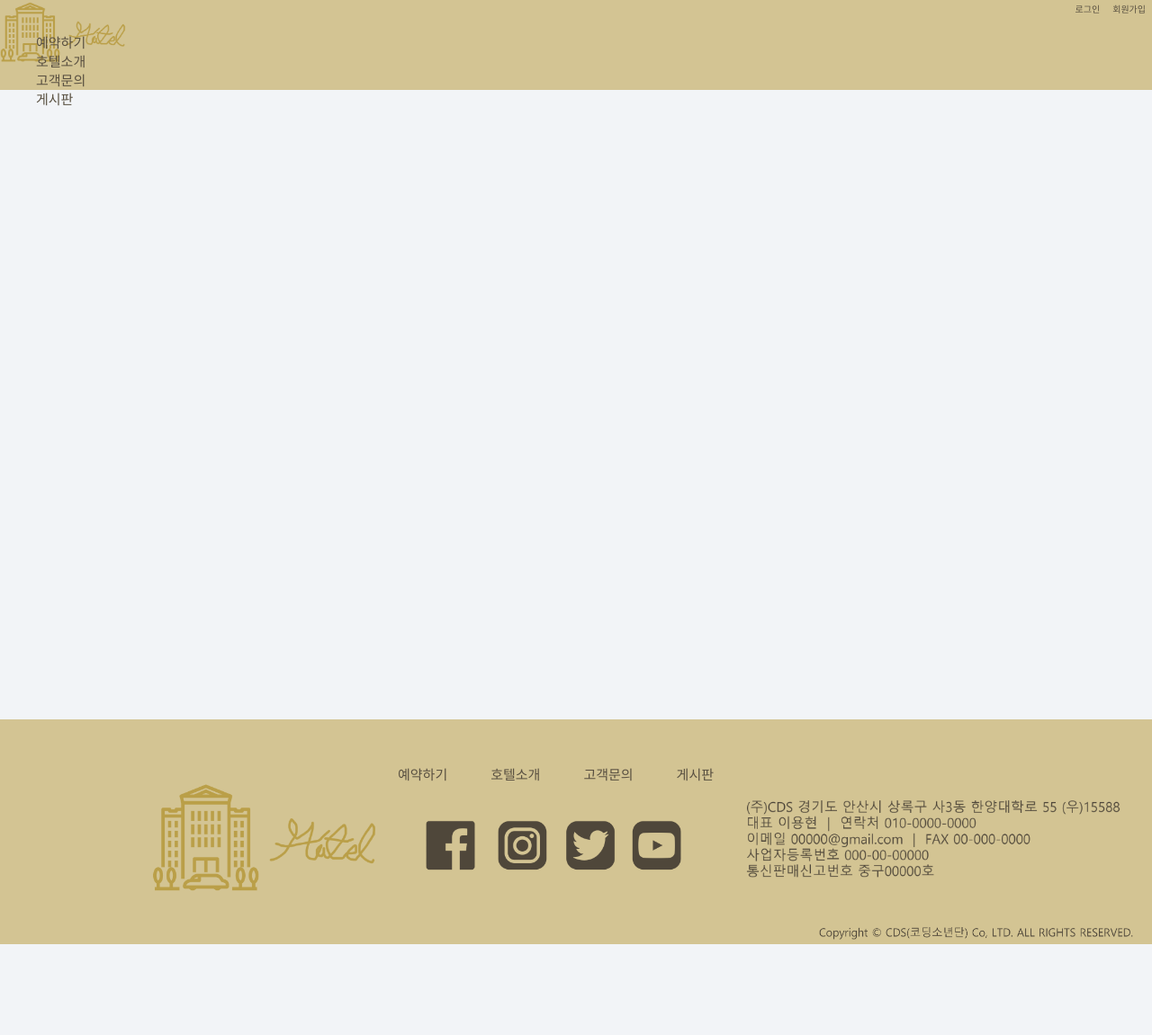
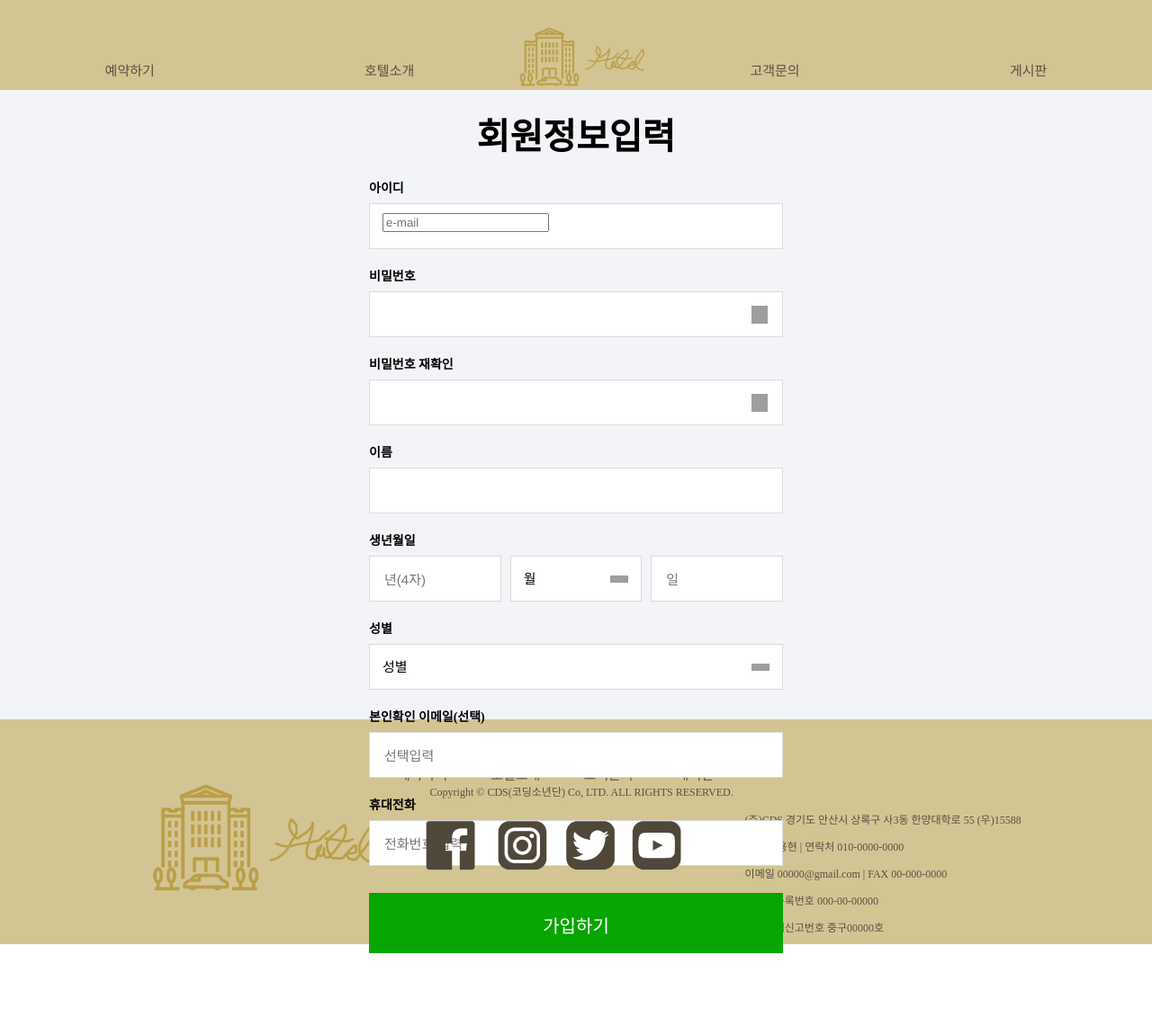
Before and after one commit to A11phaBeta/Database-Hotel-WebSite, a PHP site: the page made by Front Example/signUp.html in a window 1280 px wide. Shown: the whole page at 90% size. Before the commit the page ends 1050 px from the top, so only its background shows below. Run offline with PHP 8.4, Linux system fonts and the light colour scheme; grey boxes are pictures that could not be loaded.

Commit message:
frontend(signUp)

```diff
--- a/Front Example/css/style.css
+++ b/Front Example/css/style.css
@@ -515,3 +515,155 @@
 .sign_up{
   margin-left: 20px;
 }
+
+/***signUppage***/
+#wrapper {
+    position: relative;
+    height: 100%;
+}
+
+#content {
+    position: absolute;
+    left: 50%;
+    transform: translate(-50%);
+    width: 460px;
+}
+
+.signUpTitle{
+  text-align: center;
+  font-size: 40px;
+  font-weight: bolder;
+  margin-top: 20px;
+  margin-bottom: 20px;
+}
+
+
+h3 {
+    margin: 19px 0 8px;
+    font-size: 14px;
+    font-weight: 700;
+}
+
+.box {
+    display: block;
+    width: 100%;
+    height: 51px;
+    border: solid 1px #dadada;
+    padding: 10px 14px 10px 14px;
+    box-sizing: border-box;
+    background: #fff;
+    position: relative;
+}
+
+.int {
+    display: block;
+    position: relative;
+    width: 100%;
+    height: 29px;
+    border: none;
+    background: #fff;
+    font-size: 15px;
+}
+
+input {
+    font-family: Dotum,'돋움',Helvetica,sans-serif;
+}
+
+.box.int_id {
+    padding-right: 110px;
+}
+
+.box.int_pass {
+    padding-right: 40px;
+}
+
+.box.int_pass_check {
+    padding-right: 40px;
+}
+
+.pswdImg {
+    width: 18px;
+    height: 20px;
+    display: inline-block;
+    position: absolute;
+    top: 50%;
+    right: 16px;
+    margin-top: -10px;
+    cursor: pointer;
+}
+
+#bir_wrap {
+    display: table;
+    width: 100%;
+}
+
+#bir_yy {
+    display: table-cell;
+    width: 147px;
+
+}
+
+#bir_mm {
+    display: table-cell;
+    width: 147px;
+    vertical-align: middle;
+}
+
+#bir_dd {
+    display: table-cell;
+    width: 147px;
+}
+
+#bir_mm, #bir_dd {
+    padding-left: 10px;
+}
+
+select {
+    width: 100%;
+    height: 29px;
+    font-size: 15px;
+    background: #fff url(https://static.nid.naver.com/images/join/pc/sel_arr_2x.gif) 100% 50% no-repeat;
+    background-size: 20px 8px;
+    -webkit-appearance: none;
+    display: inline-block;
+    text-align: start;
+    border: none;
+    cursor: default;
+    font-family: Dotum,'돋움',Helvetica,sans-serif;
+}
+
+/* 에러메세지 */
+
+.error_next_box {
+    margin-top: 9px;
+    font-size: 12px;
+    color: red;
+    display: none;
+}
+
+#alertTxt {
+    position: absolute;
+    top: 19px;
+    right: 38px;
+    font-size: 12px;
+    color: red;
+    display: none;
+}
+
+/* 버튼 */
+
+.btn_area {
+    margin: 30px 0 91px;
+}
+
+#btnJoin {
+    width: 100%;
+    padding: 21px 0 17px;
+    border: 0;
+    cursor: pointer;
+    color: #fff;
+    background-color: #08a600;
+    font-size: 20px;
+    font-weight: 400;
+    font-family: Dotum,'돋움',Helvetica,sans-serif;
+}
--- a/Front Example/signUp.html
+++ b/Front Example/signUp.html
@@ -11,29 +11,144 @@
 <body>
   <!-- 상단 -->
   <header>
-    <!-- 로그인, 회원가입 -->
-    <div class="loginSign">
-      <a href="loginpage.html" class="login">로그인</a>
-      <a href="sign.html" class="sign">회원가입</a>
-    </div>
-
     <!-- 상단 메뉴 -->
-    <a href="main.html"><img src="img/logo.png" class="logo" /></a>
     <nav>
-      <div class="menu">
-        <ul>
-          <li><a style="text-align: left;" href="booking.html">예약하기</a></li>
-          <li><a href="#">호텔소개</a></li>
-          <li><a style="text-align: right;" href="#">고객문의</a></li>
-          <li><a style="text-align: right;" href="#">게시판</a></li>
-        </ul>
+      <div class = "menu">
+        <div class= "menu1">
+          <a href="roomList.html">예약하기</a>
+        </div>
+        <div class = "menu2">
+          <a href="#">호텔소개</a>
+        </div>
+        <a href="main.html"><img src="img/logo.png" class="logo"/></a>
+        <div class = "menu3">
+          <a href="#">고객문의</a>
+        </div>
+        <div class = "menu4">
+          <a href="#">게시판</a>
+        </div>
       </div>
     </nav>
-
   </header>
-
   <!-- 메인 -->
   <main>
+    <div id="wrapper">
+      <!-- content-->
+      <div id="content">
+        <!-- ID -->
+        <div>
+          <div class="signUpTitle">회원정보입력</div>
+          <h3 class="join_title">
+            <label for="id">아이디</label>
+          </h3>
+          <span class="box int_id">
+            <input type="text" id="email" name = "email" maxlength="20" placeholder="e-mail">
+          </span>
+          <span class="error_next_box"></span>
+        </div>
+        <!-- PW1 -->
+        <div>
+          <h3 class="join_title"><label for="pswd1">비밀번호</label></h3>
+          <span class="box int_pass">
+              <input type="text" id="pswd1" class="int" maxlength="20">
+              <span id="alertTxt">사용불가</span>
+              <img src="m_icon_pass.png" id="pswd1_img1" class="pswdImg">
+          </span>
+          <span class="error_next_box"></span>
+        </div>
+        <!-- PW2 -->
+        <div>
+          <h3 class="join_title"><label for="pswd2">비밀번호 재확인</label></h3>
+          <span class="box int_pass_check">
+              <input type="text" id="pswd2" class="int" maxlength="20">
+              <img src="m_icon_check_disable.png" id="pswd2_img1" class="pswdImg">
+          </span>
+          <span class="error_next_box"></span>
+        </div>
+        <!-- NAME -->
+        <div>
+          <h3 class="join_title"><label for="name">이름</label></h3>
+          <span class="box int_name">
+              <input type="text" id="name" class="int" maxlength="20">
+          </span>
+          <span class="error_next_box"></span>
+        </div>
+        <!-- BIRTH -->
+        <div>
+          <h3 class="join_title"><label for="yy">생년월일</label></h3>
+          <div id="bir_wrap">
+            <!-- BIRTH_YY -->
+            <div id="bir_yy">
+                <span class="box">
+                    <input type="text" id="yy" class="int" maxlength="4" placeholder="년(4자)">
+                </span>
+            </div>
+            <!-- BIRTH_MM -->
+            <div id="bir_mm">
+              <span class="box">
+                  <select id="mm" class="sel">
+                      <option>월</option>
+                      <option value="01">1</option>
+                      <option value="02">2</option>
+                      <option value="03">3</option>
+                      <option value="04">4</option>
+                      <option value="05">5</option>
+                      <option value="06">6</option>
+                      <option value="07">7</option>
+                      <option value="08">8</option>
+                      <option value="09">9</option>
+                      <option value="10">10</option>
+                      <option value="11">11</option>
+                      <option value="12">12</option>
+                  </select>
+              </span>
+          </div>
+            <!-- BIRTH_DD -->
+            <div id="bir_dd">
+              <span class="box">
+              <input type="text" id="dd" class="int" maxlength="2" placeholder="일">
+              </span>
+            </div>
+          </div>
+          <span class="error_next_box"></span>
+        </div>
+        <!-- GENDER -->
+        <div>
+          <h3 class="join_title"><label for="gender">성별</label></h3>
+          <span class="box gender_code">
+            <select id="gender" class="sel">
+              <option>성별</option>
+              <option value="M">남자</option>
+                <option value="F">여자</option>
+            </select>
+          </span>
+          <span class="error_next_box">필수 정보입니다.</span>
+        </div>
+        <!-- EMAIL -->
+        <div>
+          <h3 class="join_title"><label for="email">본인확인 이메일<span class="optional">(선택)</span></label></h3>
+          <span class="box int_email">
+            <input type="text" id="email" class="int" maxlength="100" placeholder="선택입력">
+          </span>
+          <span class="error_next_box">이메일 주소를 다시 확인해주세요.</span>
+        </div>
+        <!-- MOBILE -->
+        <div>
+          <h3 class="join_title"><label for="phoneNo">휴대전화</label></h3>
+          <span class="box int_mobile">
+            <input type="tel" id="mobile" class="int" maxlength="16" placeholder="전화번호 입력">
+          </span>
+          <span class="error_next_box"></span>
+        </div>
+        <!-- JOIN BTN-->
+        <div class="btn_area">
+          <button type="button" id="btnJoin">
+            <span>가입하기</span>
+          </button>
+        </div>
+      </div>
+    </div>
+  <script src="main.js"></script>
   </main>
 
   <!-- 하단 -->
@@ -45,20 +160,22 @@
         <li><a style="text-align: right;" href="#">고객문의</a></li>
         <li><a style="text-align: right;" href="#">게시판</a></li>
       </ul>
-    </div>
-    <div class="bottomMid">
       <div class="bottomLogo">
         <a href="main.html"><img src="img/logo.png" class="bottomLogo" /></a>
       </div>
       <div>
         <img class="snsLogo" src="img/snsLogo.png">
       </div>
-      <div>
-        <img class="bottomWord" src="img/bottomWords.png">
+      <div class="bottomWord">
+        <p>(주)CDS 경기도 안산시 상록구 사3동 한양대학로 55 (우)15588</p>
+        <p>대표 이용현 | 연락처 010-0000-0000</p>
+        <p>이메일 00000@gmail.com | FAX 00-000-0000</p>
+        <p>사업자등록번호 000-00-00000</p>
+        <p>통신판매신고번호 중구00000호</p>
       </div>
     </div>
-    <div>
-      <img class="copyright" src="img/copyright.png">
+    <div class="copyright">
+      <a href="#">Copyright &copy; CDS(코딩소년단) Co, LTD. ALL RIGHTS RESERVED.</a>
     </div>
   </footer>
 </body>
```
Also changed, not shown: Front Example/js/main.js (added, +286 -0 lines).
